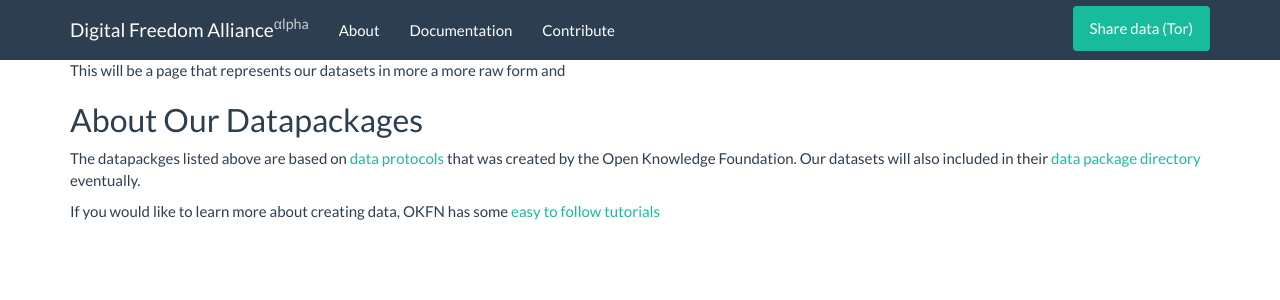
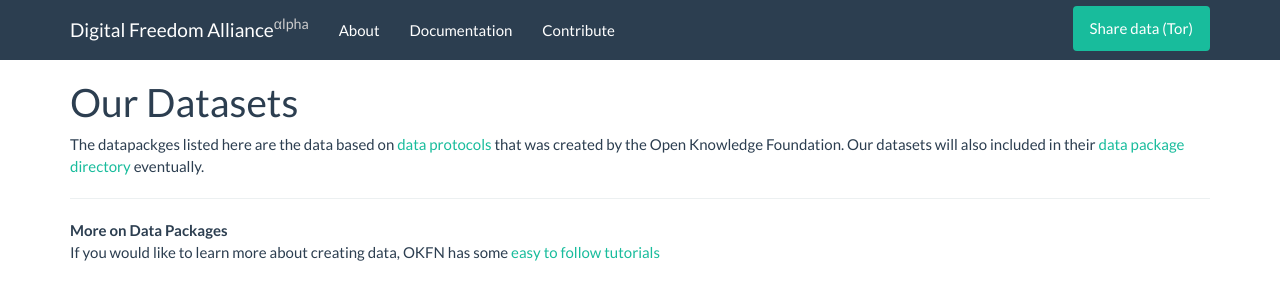
Before and after one commit to digitalfreedom/website, a Jekyll site: the page built from datasets.html, in a window 1280 px wide. Shown: the top 300 px of the page. Built offline with Jekyll 4.4.1, drawn with Linux system fonts in a browser that asks for light colours; some of the changed lines change nothing that is shown.

Commit message:
started on datasets page

```diff
--- a/_includes/footer.html
+++ b/_includes/footer.html
@@ -4,4 +4,5 @@
 <script src="{{ "/bootstrap/js/bootstrap.min.js" | prepend : site.baseurl }}"></script>
 <script src="{{ "/js/jquery-jvectormap-2.0.4.min.js" | prepend: site.baseurl }}"></script>
 <script src="{{ "/js/jquery-jvectormap-world-mill.js" | prepend: site.baseurl }}"></script>
-<script src="{{ "/js/site.js" | prepend: site.baseulr }}"></script>
+<script src="{{ "/js/site.js" | prepend: site.baseurl }}"></script>
+<script src="{{ "/js/datasets.js" | prepend: site.baseurl }}"></script>
--- /dev/null
+++ b/datasets.html
@@ -0,0 +1,26 @@
+---
+layout: default
+title: Datasets
+permalink: /datasets/
+---
+
+<h1>Our Datasets</h1>
+
+<p>The datapackges listed here are the data based on <a href="http://dataprotocols.org">data protocols</a> that was created by the Open Knowledge Foundation. Our datasets will also included in their <a href="http://data.okfn.org/data">data package directory</a> eventually.</p>
+
+<ul id="datapackages"></ul>
+
+<hr>
+
+<strong>More on Data Packages</strong>
+
+<p>If you would like to learn more about creating data, OKFN has some <a href="http://data.okfn.org">easy to follow tutorials</a>
+
+<script id="view-datapackages" type="text/template">
+<li>
+  <h3><%= name %></h3>
+  <%= key %>
+  <p><%= description %></p>
+  <p><a href="<%= data_package %>" target="_blank">Browse Data</a> | <a href="<%= repository %>" target="_blank">Get Raw Data</a></p>
+</li>
+</script>
--- a/datasets.md
+++ /dev/null
@@ -1,14 +0,0 @@
----
-layout: default
-title: Datasets
-permalink: /datasets/
----
-
-This will be a page that represents our datasets in more a more raw form and
-
-
-## About Our Datapackages
-
-The datapackges listed above are based on [data protocols](http://dataprotocols.org) that was created by the Open Knowledge Foundation. Our datasets will also included in their [data package directory](http://data.okfn.org/data) eventually.
-
-If you would like to learn more about creating data, OKFN has some [easy to follow tutorials](http://data.okfn.org)
--- /dev/null
+++ b/js/datasets.js
@@ -0,0 +1,28 @@
+var showToc = function(data) {
+
+  var html_packages = ''
+  var template_packages = _.template($('#view-datapackages').html())
+
+  _.each(data.result, function(package, key) {
+    html_packages += template_packages(package)
+  })
+
+  $('#datapackage').html(html_packages)
+
+}
+
+var showPackages = function() {
+  $.ajax({
+    url: 'http://dev:8888',
+    crossDomain: true,
+    dataType: "jsonp",
+    jsonp: 'callback',
+    success: function(data) {
+      showToc(data);
+    }
+  });
+}
+
+$(document).ready(function() {
+    showPackages()
+})
```
